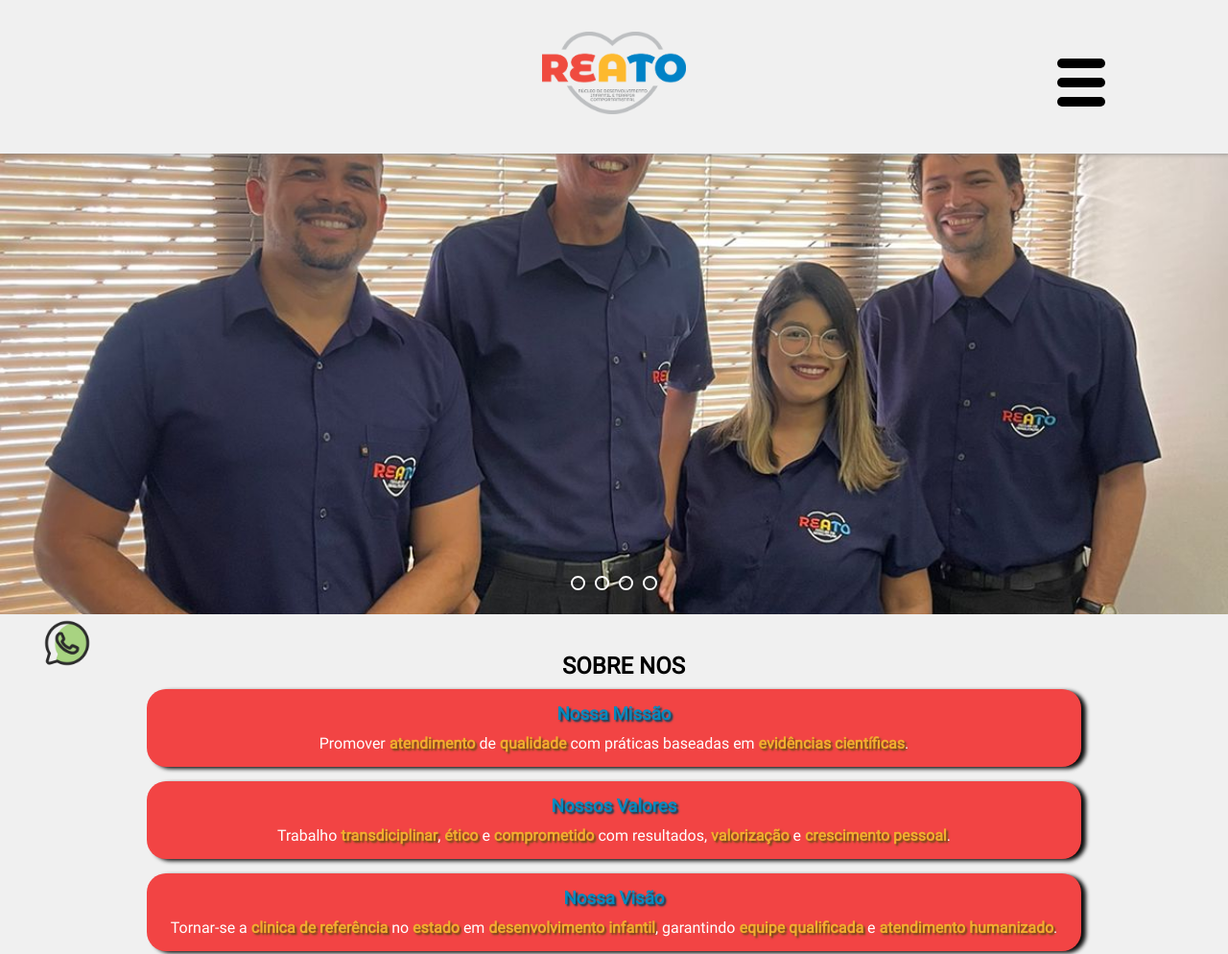
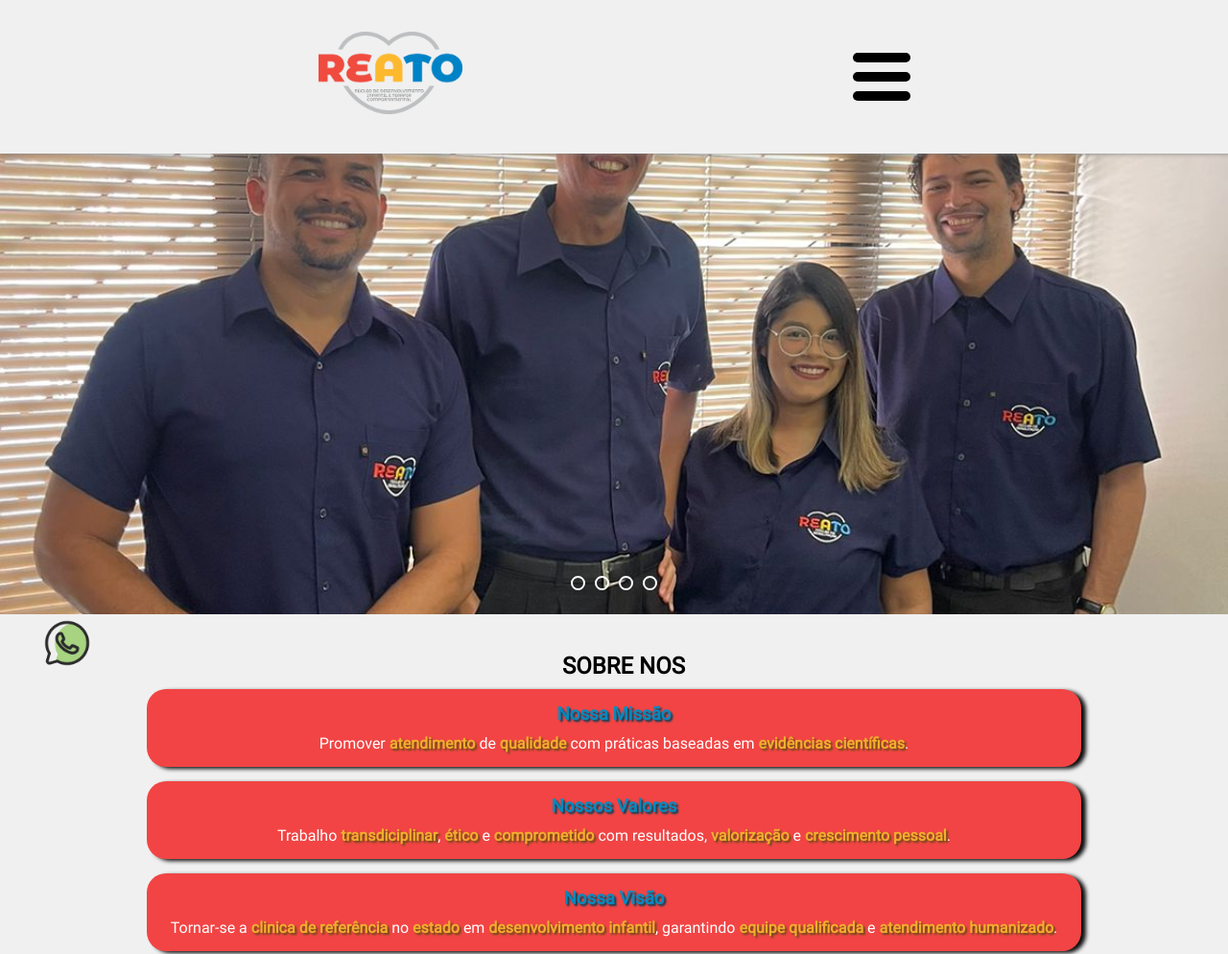
Before and after one commit to Igorromao94/Reato_site, a plain HTML site: page index.html in a window 1280 px wide. Shown: the top 994 px of the page at 96% size. Drawn offline with Linux system fonts and the light colour scheme.

Commit message:
Mudança da localização do menu e estruturação do menu para os tamanhos de tela

```diff
--- a/index.html
+++ b/index.html
@@ -10,6 +10,7 @@
 <body>
     <header>
         <div class="limitador">
+            <div class="organizador_header">
                 <div class="img_Logo">
                     <h1>
                         <img id="img_logotipo" src="imagens/Logomarca Reato - Sem fundo.png" alt="logo reato">
@@ -32,6 +33,7 @@
                             <a onclick="abre_fecha_menu()" id="link5" class="links" href="#localizacao">Localização</a>
                         </div>
                     </nav>
+                </div>
             </div>
         </div>
     </header>
@@ -210,7 +212,7 @@
     <footer>
         <div class="limitador">
 
-            <p>site produzido por Igor de Oliveira Romão &copy;</p>
+            <p>Site produzido por Igor de Oliveira Romão &copy;</p>
         </div>
     </footer>
 
--- a/style.css
+++ b/style.css
@@ -36,15 +36,6 @@ body{
     background-color: var(--cinza_reato);
 }
 
-.limitador{
-    max-width: 1024px;
-    margin: 0 auto;
-    display: flex;
-    flex-flow: column nowrap;
-    align-items: center;
-    justify-content: center;
-}
-
 header{
     z-index: 100;
     display: flex;
@@ -60,17 +51,33 @@ header{
     box-shadow: 3px 0 5px gray;
 }
 
+.limitador{
+    max-width: 1024px;
+    width: 100%;
+    height: 100%;
+    margin: 0 auto;
+    display: flex;
+    flex-flow: column nowrap;
+    align-items: center;
+    justify-content: center;
+}
+
+.organizador_header{
+    width: 100%;
+    height: 100%;
+    display: flex;
+    flex-flow: row nowrap;
+    align-items: center;
+    justify-content: space-around;
+}
+
 #img_logotipo{
     width: 150px;
 }
 
-
 /* inicio de menu suspenso*/
 .menu_suspenso{
-    position: absolute;
-    top: 38%;
-    right: 10vw;
-
+    position: relative;
     display: flex;
     flex-flow: column;
     width: auto;
@@ -81,7 +88,11 @@ header{
     flex-flow: column nowrap;
     justify-content: space-between;
 
-    width: 50px;
+    max-width: 60px;
+    min-width: 50px;
+    max-height: 50px;
+
+    width: 6.5vw;
     height: 50px;
 
     align-self: flex-end;
@@ -93,11 +104,15 @@ header{
 .barras{
     width: 100%;
     height: 20%;
+    max-height: 10px;
     background-color: black;
     border-radius: 10px;
 }
 
 .ancoras{
+    position: absolute;
+    top: 50px;
+    right: 1px;
     display: none;
     background-color: var(--azul_reato);
 
```
Lines whose indentation alone changed are shown as unchanged.
